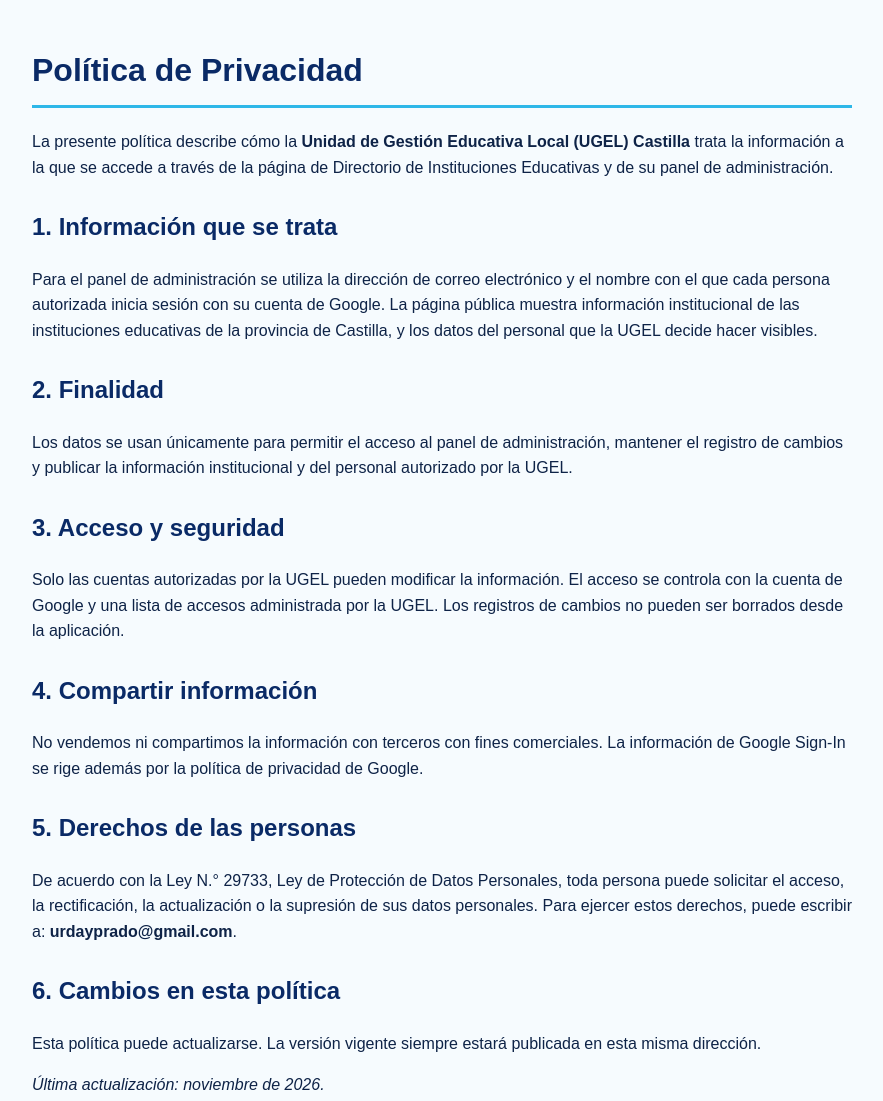
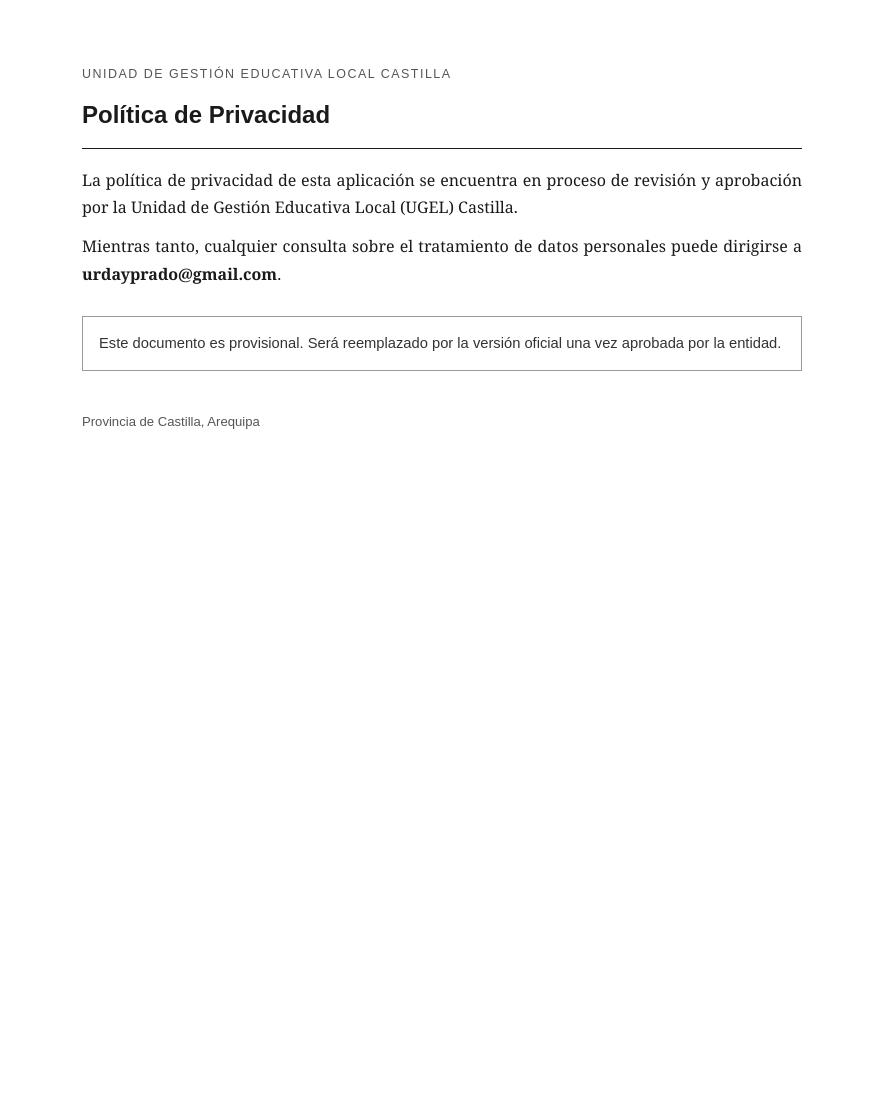
Before and after one commit to urday000/ugel, a plain HTML site: page politica-privacidad.html in a window 1280 px wide. Shown: the whole page, without its empty margins (198-1081 px from the left). After the commit the page ends 800 px from the top, so only its background shows below. Drawn offline with Linux system fonts and the light colour scheme.

Commit message:
Add files via upload

```diff
--- a/politica-privacidad.html
+++ b/politica-privacidad.html
@@ -3,35 +3,27 @@
 <head>
 <meta charset="UTF-8">
 <meta name="viewport" content="width=device-width, initial-scale=1">
-<title>Política de Privacidad - UGEL Castilla</title>
+<meta name="robots" content="noindex">
+<title>Política de Privacidad · UGEL Castilla</title>
 <style>
-  body { font-family: Arial, Helvetica, sans-serif; line-height: 1.6; color: #0E2347; max-width: 820px; margin: 0 auto; padding: 24px; background: #f6fbfe; }
-  h1 { color: #0A2A66; border-bottom: 3px solid #2DB7E8; padding-bottom: 8px; }
-  h2 { color: #0A2A66; margin-top: 28px; }
+  body { margin:0; font-family:Georgia, "Times New Roman", serif; color:#1a1a1a; background:#ffffff; line-height:1.7; }
+  .documento { max-width:720px; margin:0 auto; padding:64px 32px; }
+  .entidad { font-family:Arial, Helvetica, sans-serif; font-size:.78rem; letter-spacing:.12em; text-transform:uppercase; color:#555; }
+  h1 { font-family:Arial, Helvetica, sans-serif; font-size:1.5rem; font-weight:700; margin:10px 0 18px; border-bottom:1px solid #1a1a1a; padding-bottom:12px; }
+  p { margin:12px 0; text-align:justify; }
+  .aviso { margin-top:28px; padding:14px 16px; border:1px solid #9a9a9a; font-family:Arial, Helvetica, sans-serif; font-size:.92rem; color:#333; }
+  footer { margin-top:40px; font-family:Arial, Helvetica, sans-serif; font-size:.82rem; color:#555; }
+  @media (max-width:600px) { .documento { padding:36px 20px; } }
 </style>
 </head>
 <body>
-<h1>Política de Privacidad</h1>
-<p>La presente política describe cómo la <strong>Unidad de Gestión Educativa Local (UGEL) Castilla</strong> trata la información a la que se accede a través de la página de Directorio de Instituciones Educativas y de su panel de administración.</p>
-
-<h2>1. Información que se trata</h2>
-<p>Para el panel de administración se utiliza la dirección de correo electrónico y el nombre con el que cada persona autorizada inicia sesión con su cuenta de Google. La página pública muestra información institucional de las instituciones educativas de la provincia de Castilla, y los datos del personal que la UGEL decide hacer visibles.</p>
-
-<h2>2. Finalidad</h2>
-<p>Los datos se usan únicamente para permitir el acceso al panel de administración, mantener el registro de cambios y publicar la información institucional y del personal autorizado por la UGEL.</p>
-
-<h2>3. Acceso y seguridad</h2>
-<p>Solo las cuentas autorizadas por la UGEL pueden modificar la información. El acceso se controla con la cuenta de Google y una lista de accesos administrada por la UGEL. Los registros de cambios no pueden ser borrados desde la aplicación.</p>
-
-<h2>4. Compartir información</h2>
-<p>No vendemos ni compartimos la información con terceros con fines comerciales. La información de Google Sign-In se rige además por la política de privacidad de Google.</p>
-
-<h2>5. Derechos de las personas</h2>
-<p>De acuerdo con la Ley N.° 29733, Ley de Protección de Datos Personales, toda persona puede solicitar el acceso, la rectificación, la actualización o la supresión de sus datos personales. Para ejercer estos derechos, puede escribir a: <strong>urdayprado@gmail.com</strong>.</p>
-
-<h2>6. Cambios en esta política</h2>
-<p>Esta política puede actualizarse. La versión vigente siempre estará publicada en esta misma dirección.</p>
-
-<p><em>Última actualización: noviembre de 2026.</em></p>
+<div class="documento">
+  <div class="entidad">Unidad de Gestión Educativa Local Castilla</div>
+  <h1>Política de Privacidad</h1>
+  <p>La política de privacidad de esta aplicación se encuentra en proceso de revisión y aprobación por la Unidad de Gestión Educativa Local (UGEL) Castilla.</p>
+  <p>Mientras tanto, cualquier consulta sobre el tratamiento de datos personales puede dirigirse a <strong>urdayprado@gmail.com</strong>.</p>
+  <div class="aviso">Este documento es provisional. Será reemplazado por la versión oficial una vez aprobada por la entidad.</div>
+  <footer>Provincia de Castilla, Arequipa</footer>
+</div>
 </body>
 </html>
```
